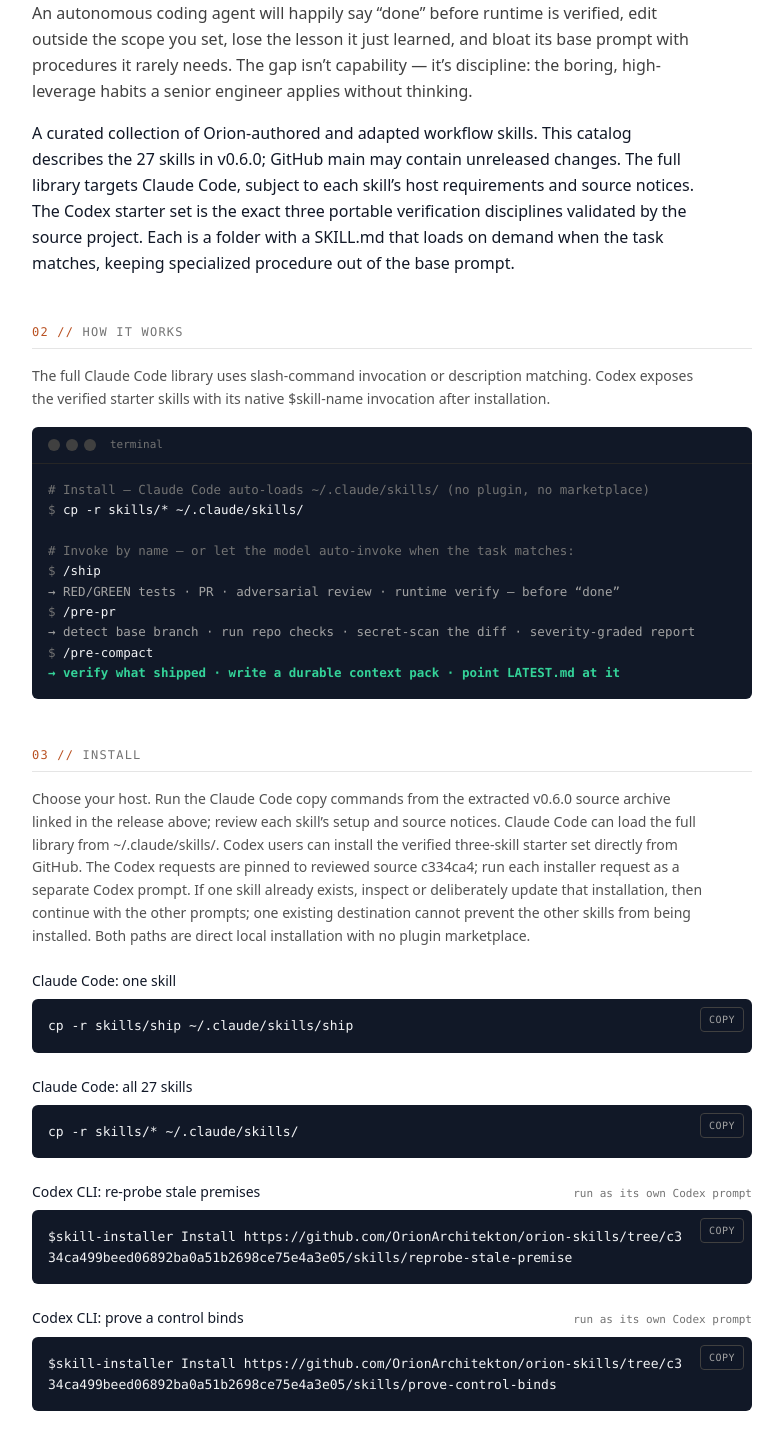
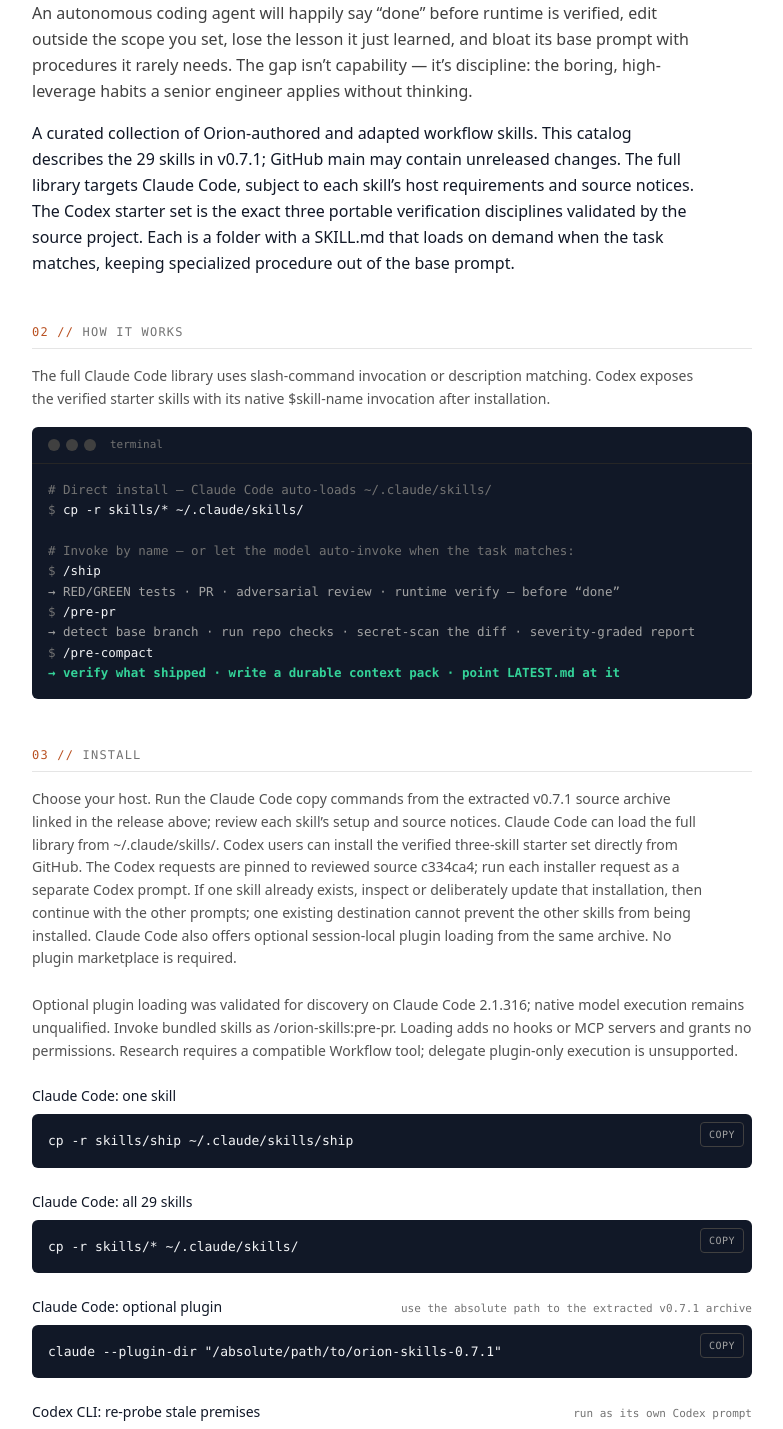
Before and after one commit to OrionArchitekton/orion-skills-site, a React (Vite) app: page / in a window 1280 px wide. Shown: the part 1140-2569 px from the top of the page, without its empty margins (248-1031 px from the left). Built offline with nearby package versions, Linux system fonts and the light colour scheme.

Commit message:
docs: align skills catalog and plugin copy with v0.7.1

```diff
--- a/App.tsx
+++ b/App.tsx
@@ -171,6 +171,9 @@ const App: React.FC = () => {
           <p className="text-sm text-neutral-600 leading-relaxed max-w-2xl mb-6">
             {quickstart.intro}
           </p>
+          <p className="text-sm text-neutral-600 leading-relaxed mb-6">
+            {quickstart.pluginNote}
+          </p>
           {quickstart.blocks.map((block) => (
             <CommandBlock
               key={block.title}
@@ -183,7 +186,7 @@ const App: React.FC = () => {
 
         {/* 5. Skills */}
         <section>
-          <SectionTitle index="04" title="All 27 Claude Code skills" />
+          <SectionTitle index="04" title="All 29 Claude Code skills" />
           <p className="text-sm text-neutral-600 leading-relaxed mb-6">
             Codex starter set:{' '}
             <span className="font-mono text-neutral-800">
--- a/constants.ts
+++ b/constants.ts
@@ -1,7 +1,7 @@
 import { ProductData } from './types';
 
 const GITHUB = 'https://github.com/OrionArchitekton/orion-skills';
-const VERSION = 'v0.6.0';
+const VERSION = 'v0.7.1';
 const RELEASE = GITHUB + '/releases/tag/' + VERSION;
 const AGENTSKILLS = 'https://www.agentskills.io';
 const CODEX_VERIFIED_REF = 'c334ca499beed06892ba0a51b2698ce75e4a3e05';
@@ -20,10 +20,10 @@ export const PRODUCT_DATA: ProductData = {
   tagline:
     'A curated library of disciplined Agent Skills for Claude Code, with a verified Codex starter set for stale-premise, control-binding, and live-deploy proof.',
   credibility:
-    'Open source (MIT) · 27 skills for Claude Code · 3 verified for Codex · Loaded on demand · No plugin marketplace.',
+    'Open source (MIT) · 29 skills for Claude Code · 3 verified for Codex · Optional Claude Code plugin · No plugin marketplace.',
   canonical: 'https://www.danmercede.com/works/orion-skills/',
   metaDescription:
-    'orion-skills is a curated, MIT-licensed library of 27 Agent Skills for Claude Code, plus a verified three-skill Codex starter set for stale-premise, control-binding, and live-deploy proof. Direct local installation; no plugin marketplace.',
+    'orion-skills is a curated, MIT-licensed library of 29 Agent Skills for Claude Code, plus a verified three-skill Codex starter set for stale-premise, control-binding, and live-deploy proof. Direct install or optional Claude Code plugin loading; no plugin marketplace.',
 
   family: {
     prefix: 'Part of',
@@ -43,7 +43,7 @@ export const PRODUCT_DATA: ProductData = {
   whatItDoes: {
     heading: 'What it is',
     body:
-      'A curated collection of Orion-authored and adapted workflow skills. This catalog describes the 27 skills in v0.6.0; GitHub main may contain unreleased changes. The full library targets Claude Code, subject to each skill’s host requirements and source notices. The Codex starter set is the exact three portable verification disciplines validated by the source project. Each is a folder with a SKILL.md that loads on demand when the task matches, keeping specialized procedure out of the base prompt.',
+      'A curated collection of Orion-authored and adapted workflow skills. This catalog describes the 29 skills in v0.7.1; GitHub main may contain unreleased changes. The full library targets Claude Code, subject to each skill’s host requirements and source notices. The Codex starter set is the exact three portable verification disciplines validated by the source project. Each is a folder with a SKILL.md that loads on demand when the task matches, keeping specialized procedure out of the base prompt.',
   },
 
   cta: {
@@ -56,15 +56,22 @@ export const PRODUCT_DATA: ProductData = {
   quickstart: {
     heading: 'Install',
     intro:
-      'Choose your host. Run the Claude Code copy commands from the extracted v0.6.0 source archive linked in the release above; review each skill’s setup and source notices. Claude Code can load the full library from ~/.claude/skills/. Codex users can install the verified three-skill starter set directly from GitHub. The Codex requests are pinned to reviewed source c334ca4; run each installer request as a separate Codex prompt. If one skill already exists, inspect or deliberately update that installation, then continue with the other prompts; one existing destination cannot prevent the other skills from being installed. Both paths are direct local installation with no plugin marketplace.',
+      'Choose your host. Run the Claude Code copy commands from the extracted v0.7.1 source archive linked in the release above; review each skill’s setup and source notices. Claude Code can load the full library from ~/.claude/skills/. Codex users can install the verified three-skill starter set directly from GitHub. The Codex requests are pinned to reviewed source c334ca4; run each installer request as a separate Codex prompt. If one skill already exists, inspect or deliberately update that installation, then continue with the other prompts; one existing destination cannot prevent the other skills from being installed. Claude Code also offers optional session-local plugin loading from the same archive. No plugin marketplace is required.',
+    pluginNote:
+      'Optional plugin loading was validated for discovery on Claude Code 2.1.316; native model execution remains unqualified. Invoke bundled skills as /orion-skills:pre-pr. Loading adds no hooks or MCP servers and grants no permissions. Research requires a compatible Workflow tool; delegate plugin-only execution is unsupported.',
     blocks: [
       {
         title: 'Claude Code: one skill',
         command: ['cp -r skills/ship ~/.claude/skills/ship'].join('\n'),
       },
       {
-        title: 'Claude Code: all 27 skills',
+        title: 'Claude Code: all 29 skills',
         command: ['cp -r skills/* ~/.claude/skills/'].join('\n'),
+      },
+      {
+        title: 'Claude Code: optional plugin',
+        note: 'use the absolute path to the extracted v0.7.1 archive',
+        command: 'claude --plugin-dir "/absolute/path/to/orion-skills-0.7.1"',
       },
       {
         title: 'Codex CLI: re-probe stale premises',
@@ -98,12 +105,9 @@ export const PRODUCT_DATA: ProductData = {
     {
       name: 'readonly',
       description:
-        // 'v0.6.0' is deliberately a literal, not VERSION: it names the first
-        // release that carries the hook (v0.5.0 predates it). The contract test
-        // derives its expected version from VERSION, so bumping the advertised
-        // release breaks the suite and forces this sentence to be re-checked,
-        // instead of an interpolated version silently keeping a stale claim.
-        'Structural read-only session mode: sets a marker a PreToolUse hook reads to DENY the file-editing tools (Edit/Write/MultiEdit/NotebookEdit) until cleared. The hook ships on main and in the v0.6.0 release, executable, with a selftest that proves it denies; v0.5.0 and earlier do not include it. Copying the skill does not arm it, you register the hook in your own settings; even then the hook stays inert until you set the marker with the bundled readonly-mode.sh helper. Shell writes via Bash stay outside the matcher.',
+        // Literal releases force re-verification when VERSION changes:
+        // v0.6.0 first shipped the hook; v0.7.1 retains it and its selftest.
+        'Structural read-only session mode: sets a marker a PreToolUse hook reads to DENY the file-editing tools (Edit/Write/MultiEdit/NotebookEdit) until cleared. The hook ships on main and in the v0.7.1 release, executable, with a selftest that proves it denies. It first shipped in v0.6.0; v0.5.0 and earlier do not include it. Copying the skill does not arm it, you register the hook in your own settings; even then the hook stays inert until you set the marker with the bundled readonly-mode.sh helper. Shell writes via Bash stay outside the matcher.',
     },
     {
       name: 'scope-guard',
@@ -119,6 +123,16 @@ export const PRODUCT_DATA: ProductData = {
       name: 'pre-pr',
       description:
         'Repo-contract-aware preflight: detect the base branch, run repo-local checks, secret-scan the diff, and report severity-graded findings before you open a PR.',
+    },
+    {
+      name: 'reassert-guards-on-rewrite',
+      description:
+        'Traces original guards through a rewrite and probes denial before the protected effect on every affected entry point. Includes a synthetic tenant-write example.',
+    },
+    {
+      name: 'apply-review-findings',
+      description:
+        'Revalidates attributed findings at the current target, records evidence-backed dispositions, and binds final verification to immutable source.',
     },
     {
       name: 'incident-as-code',
@@ -242,7 +256,7 @@ export const PRODUCT_DATA: ProductData = {
     intro:
       'The full Claude Code library uses slash-command invocation or description matching. Codex exposes the verified starter skills with its native $skill-name invocation after installation.',
     lines: [
-      { kind: 'comment', text: '# Install — Claude Code auto-loads ~/.claude/skills/ (no plugin, no marketplace)' },
+      { kind: 'comment', text: '# Direct install — Claude Code auto-loads ~/.claude/skills/' },
       { kind: 'command', text: 'cp -r skills/* ~/.claude/skills/' },
       { kind: 'output', text: '' },
       { kind: 'comment', text: '# Invoke by name — or let the model auto-invoke when the task matches:' },
@@ -264,9 +278,9 @@ export const PRODUCT_DATA: ProductData = {
           'These don’t wrap an API or a service. They encode the finish-discipline habits that keep an autonomous agent honest — verify before “done”, stay inside declared scope, capture the lesson — extracted from real production operator workflows.',
       },
       {
-        title: 'No plugin, no marketplace',
+        title: 'Direct install or optional plugin',
         body:
-          'Claude Code loads copied folders from ~/.claude/skills/. Codex installs the verified starter set directly from the source repository. Both are local skill paths with no plugin marketplace.',
+          'Claude Code loads copied folders from ~/.claude/skills/. Codex installs the verified starter set directly from the source repository. Claude Code also supports optional plugin loading from the v0.7.1 checkout or extracted archive. No plugin marketplace is required.',
       },
       {
         title: 'Loaded on demand',
--- a/index.html
+++ b/index.html
@@ -7,32 +7,32 @@
   <meta name="theme-color" content="#ffffff" />
   <meta name="robots" content="index, follow" />
   <link rel="canonical" href="https://www.danmercede.com/works/orion-skills/" />
-  <title>orion-skills: 27 skills for Claude Code + 3-skill Codex starter set</title>
+  <title>orion-skills: 29 skills for Claude Code + 3-skill Codex starter set</title>
   <meta name="description"
-    content="orion-skills is an MIT-licensed library of 27 Agent Skills for Claude Code, plus a verified three-skill Codex starter set for stale-premise, control-binding, and live-deploy proof. Direct local install; no plugin marketplace. Part of Cosmocrat OS; independent installation identifiers, releases, license and support boundaries." />
+    content="orion-skills is an MIT-licensed library of 29 Agent Skills for Claude Code, plus a verified three-skill Codex starter set for stale-premise, control-binding, and live-deploy proof. Direct install or optional Claude Code plugin loading; no plugin marketplace. Part of Cosmocrat OS; independent installation identifiers, releases, license and support boundaries." />
 
   <!-- Open Graph -->
   <meta property="og:type" content="website" />
   <meta property="og:site_name" content="orion-skills" />
-  <meta property="og:title" content="orion-skills: 27 skills for Claude Code + 3-skill Codex starter set" />
+  <meta property="og:title" content="orion-skills: 29 skills for Claude Code + 3-skill Codex starter set" />
   <meta property="og:description"
-    content="27 disciplined Agent Skills for Claude Code, plus a verified three-skill Codex starter set. Direct local install; no plugin marketplace. Part of Cosmocrat OS; independent installation identifiers, releases, license and support boundaries." />
+    content="29 disciplined Agent Skills for Claude Code, plus a verified three-skill Codex starter set. Direct install or optional Claude Code plugin loading; no plugin marketplace. Part of Cosmocrat OS; independent installation identifiers, releases, license and support boundaries." />
   <meta property="og:url" content="https://www.danmercede.com/works/orion-skills/" />
-  <meta property="og:image" content="https://www.danmercede.com/works/orion-skills/og-card-codex-starter-020a52a51eca.png" />
+  <meta property="og:image" content="https://www.danmercede.com/works/orion-skills/og-card-codex-starter-a8b71788adec.png" />
   <meta property="og:image:type" content="image/png" />
   <meta property="og:image:width" content="1200" />
   <meta property="og:image:height" content="630" />
-  <meta property="og:image:alt" content="orion-skills: 27 Claude Code skills and a three-skill Codex starter set" />
+  <meta property="og:image:alt" content="orion-skills: 29 Claude Code skills and a three-skill Codex starter set" />
 
   <!-- Twitter -->
   <meta name="twitter:card" content="summary_large_image" />
   <meta name="twitter:site" content="@danmercede" />
   <meta name="twitter:creator" content="@danmercede" />
-  <meta name="twitter:title" content="orion-skills: 27 skills for Claude Code + 3-skill Codex starter set" />
+  <meta name="twitter:title" content="orion-skills: 29 skills for Claude Code + 3-skill Codex starter set" />
   <meta name="twitter:description"
-    content="27 disciplined Agent Skills for Claude Code, plus a verified three-skill Codex starter set. Direct local install; no plugin marketplace. Part of Cosmocrat OS; independent installation identifiers, releases, license and support boundaries." />
-  <meta name="twitter:image" content="https://www.danmercede.com/works/orion-skills/og-card-codex-starter-020a52a51eca.png" />
-  <meta name="twitter:image:alt" content="orion-skills: 27 Claude Code skills and a three-skill Codex starter set" />
+    content="29 disciplined Agent Skills for Claude Code, plus a verified three-skill Codex starter set. Direct install or optional Claude Code plugin loading; no plugin marketplace. Part of Cosmocrat OS; independent installation identifiers, releases, license and support boundaries." />
+  <meta name="twitter:image" content="https://www.danmercede.com/works/orion-skills/og-card-codex-starter-a8b71788adec.png" />
+  <meta name="twitter:image:alt" content="orion-skills: 29 Claude Code skills and a three-skill Codex starter set" />
 
   <!-- Brand favicons (Dan Mercede logo pack, DM mark) -->
   <link rel="icon" href="/favicon.ico" sizes="any" />
@@ -53,7 +53,7 @@
           "@type": "SoftwareSourceCode",
           "@id": "https://www.danmercede.com/works/orion-skills/#software",
           "name": "orion-skills",
-          "description": "A curated library of 27 Agent Skills for Claude Code. Direct local installation; no plugin marketplace.",
+          "description": "A curated library of 29 Agent Skills for Claude Code. Direct install or optional Claude Code plugin loading; no plugin marketplace.",
           "url": "https://www.danmercede.com/works/orion-skills/",
           "codeRepository": "https://github.com/OrionArchitekton/orion-skills",
           "programmingLanguage": "Markdown",
--- a/types.ts
+++ b/types.ts
@@ -52,6 +52,7 @@ export interface ProductData {
   quickstart: {
     heading: string;
     intro: string;
+    pluginNote: string;
     /** Each block is a titled, copy-pasteable command snippet. */
     blocks: { title: string; note?: string; command: string }[];
   };
```
Also changed, not shown: public/og-card-codex-starter-a8b71788adec.png (added), 1 other file (tests, documents, lock files or other folders).
